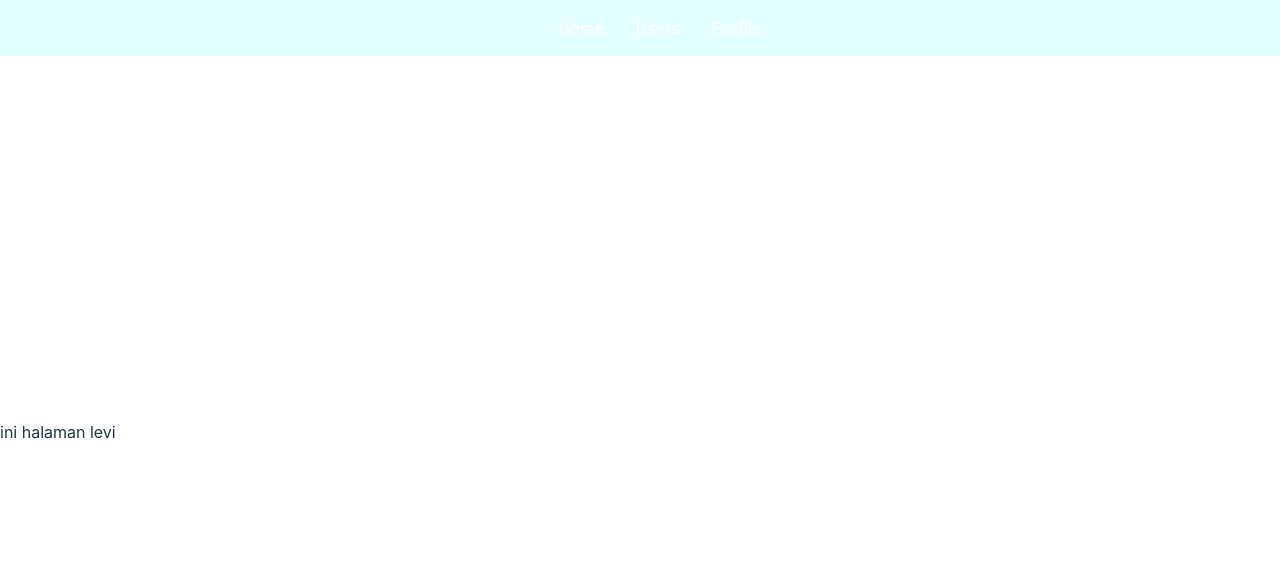
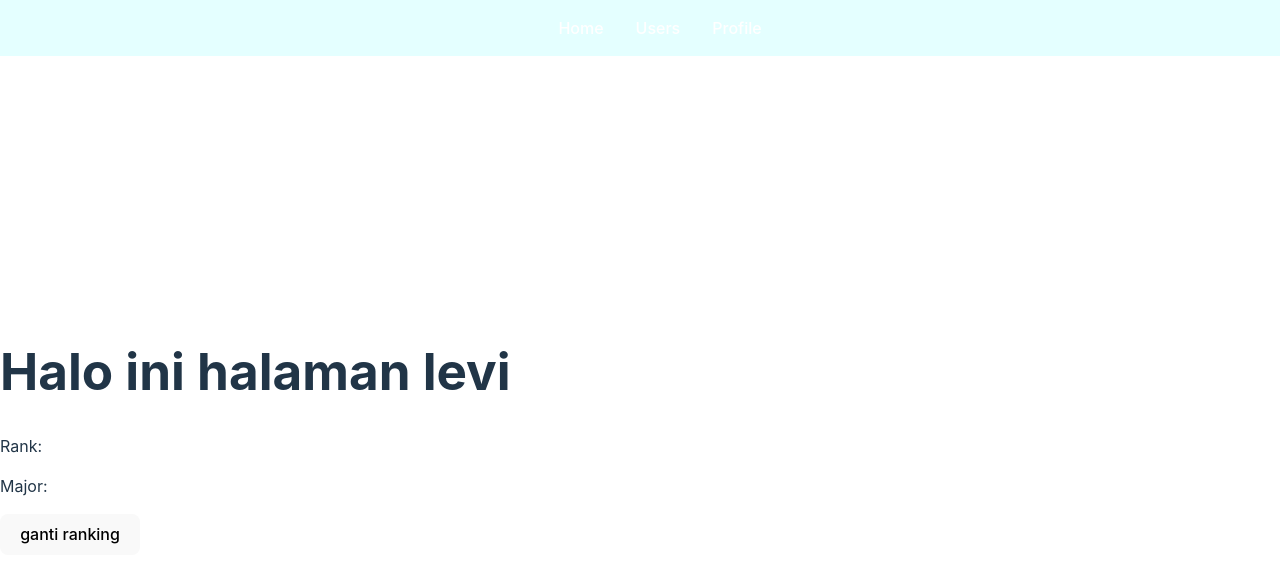
Before and after one commit to maretaayu/learn-react, a React (Vite) app: page /users/levi in a window 1280 px wide. Shown: the top 582 px of the page. Built offline with nearby package versions, Linux system fonts and the light colour scheme.

Commit message:
feat(route): add protecting routes

```diff
--- a/src/App.jsx
+++ b/src/App.jsx
@@ -1,19 +1,55 @@
 // import "./App.css";
+import { DetailUser } from "./components/ui/DetailUser";
 import { Header } from "./components/ui/Header";
 import { Homepage } from "./components/ui/Homepage";
 import { Users } from "./components/ui/Users";
 import { Routes, Route } from "react-router-dom";
+import { useRoutes } from "react-router-dom";
+import { ProtectedRoutes } from "./components/ui/ProtectedRoutes";
 function App() {
+  // let element = useRoutes([
+  //   {
+  //     path: "/",
+  //     element: <Homepage />,
+  //   },
+  //   {
+  //     path: "/profile",
+  //     element: <p>ini halaman profile</p>,
+  //   },
+  //   {
+  //     path: "/users",
+  //     element: <Users />,
+  //     children: [
+  //       {
+  //         path: "levi",
+  //         element: <p>ini halaman levi</p>,
+  //       },
+  //       {
+  //         path: "mareta",
+  //         element: <p>ini halaman mareta</p>,
+  //       },
+  //     ],
+  //   },
+  // ]);
   return (
     <>
       <Header />
+      {/* {element} */}
       <Routes>
         <Route path="/" element={<Homepage />} />
         <Route path="users" element={<Users />}>
-          <Route path="levi" element={<p>ini halaman levi</p>} />
-          <Route path="mareta" element={<p>ini halaman mareta</p>} />
+          <Route path=":username" element={<DetailUser />} />
+          {/* <Route path="levi" element={<p>ini halaman levi</p>} /> */}
+          {/* <Route path="mareta" element={<p>ini halaman mareta</p>} /> */}
         </Route>
-        <Route path="profile" element={<p>ini halaman profile</p>} />
+        <Route
+          path="profile"
+          element={
+            <ProtectedRoutes>
+              <p>ini halaman profile</p>
+            </ProtectedRoutes>
+          }
+        />
       </Routes>
     </>
   );
--- /dev/null
+++ b/src/components/ui/CounterComponent.jsx
@@ -0,0 +1,31 @@
+import { useState, useEffect } from "react";
+import { useNavigate } from "react-router-dom";
+
+function CounterComponent() {
+  const [count, setCount] = useState(0);
+  const navigate = useNavigate();
+
+  const handleIncrement = () => {
+    setCount(count + 1);
+  };
+
+  const handleDecrement = () => {
+    setCount(count - 1);
+  };
+
+  useEffect(() => {
+    if (count > 5) {
+      navigate("/profile");
+    }
+  }, [count, navigate]);
+
+  return (
+    <div className="flex">
+      <button onClick={handleDecrement}>-</button>
+      <h1>{count}</h1>
+      <button onClick={handleIncrement}>+</button>
+    </div>
+  );
+}
+
+export { CounterComponent };
--- /dev/null
+++ b/src/components/ui/DetailUser.jsx
@@ -0,0 +1,28 @@
+import { useParams } from "react-router-dom";
+import { useSearchParams } from "react-router-dom";
+
+function DetailUser() {
+  let username = useParams();
+  const [searchParams, setSearchParams] = useSearchParams();
+
+  const rank = searchParams.get("rank");
+  const major = searchParams.get("major");
+
+  const handleRanking = () => {
+    setSearchParams({
+      rank: "5",
+      major: "physics",
+    });
+  };
+
+  return (
+    <>
+      <h1>Halo ini halaman {username.username}</h1>
+      <p>Rank: {rank}</p>
+      <p>Major: {major}</p>
+      <button onClick={handleRanking}>ganti ranking</button>
+    </>
+  );
+}
+
+export { DetailUser };
--- a/src/components/ui/Homepage.jsx
+++ b/src/components/ui/Homepage.jsx
@@ -1,3 +1,5 @@
+import { CounterComponent } from "./CounterComponent";
+
 function Homepage() {
   return (
     <>
@@ -7,6 +9,7 @@ function Homepage() {
         alt="Coder"
       />
       <p>Mau belajar apa hari ini?</p>
+      <CounterComponent />
     </>
   );
 }
--- /dev/null
+++ b/src/components/ui/ProtectedRoutes.jsx
@@ -0,0 +1,11 @@
+/* eslint-disable react/prop-types */
+import { Navigate } from "react-router-dom";
+
+function ProtectedRoutes({ children }) {
+  if (!localStorage.getItem("access_token")) {
+    return <Navigate to="/login" replace />;
+  }
+  return children;
+}
+
+export { ProtectedRoutes };
--- a/src/components/ui/ui.css
+++ b/src/components/ui/ui.css
@@ -3,6 +3,10 @@
   top: 0;
   width: 100%;
   background: rgba(120, 255, 253, 0.2);
+}
+
+.flex {
+  display: flex;
 }
 .header ul {
   display: flex;
```
